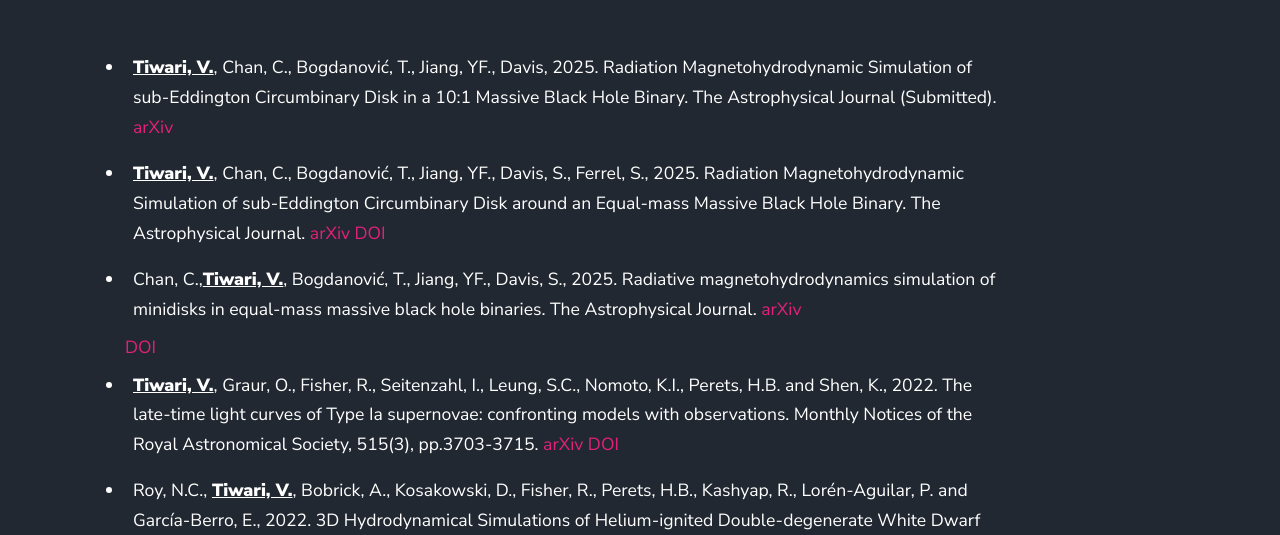
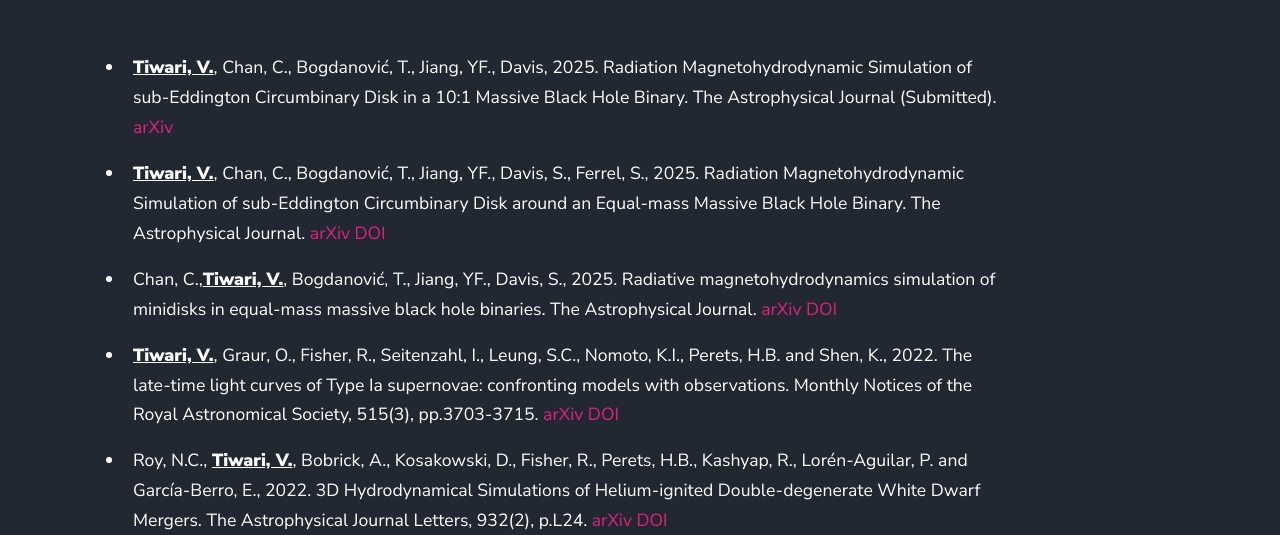
Before and after one commit to vishaltiwari/vishaltiwari.github.io, a plain HTML site: page pubs.html in a window 1280 px wide. Shown: the part 252-787 px from the top of the page. Drawn offline with nearby package versions, Linux system fonts and the light colour scheme; files whose address does not match are found by name.

Commit message:
Update pubs.html

```diff
--- a/pubs.html
+++ b/pubs.html
@@ -103,7 +103,7 @@
               <ul>
 			  <li class="text-white p-2"><strong><b><u>Tiwari, V.</u></b></strong>, Chan, C., Bogdanović, T., Jiang, YF., Davis, 2025. Radiation Magnetohydrodynamic Simulation of sub-Eddington Circumbinary Disk in a 10:1 Massive Black Hole Binary. The Astrophysical Journal (Submitted). <a href="https://arxiv.org/abs/2510.13955">arXiv</a> </li>
 	        <li class="text-white p-2"><strong><b><u>Tiwari, V.</u></b></strong>, Chan, C., Bogdanović, T., Jiang, YF., Davis, S., Ferrel, S., 2025. Radiation Magnetohydrodynamic Simulation of sub-Eddington Circumbinary Disk around an Equal-mass Massive Black Hole Binary. The Astrophysical Journal. <a href="https://arxiv.org/abs/2502.18584">arXiv</a> <a href="https://iopscience.iop.org/article/10.3847/1538-4357/add408">DOI</a> </li>
-	        <li class="text-white p-2">Chan, C.,<strong><b><u>Tiwari, V.</u></b></strong>, Bogdanović, T., Jiang, YF., Davis, S., 2025. Radiative magnetohydrodynamics simulation of minidisks in equal-mass massive black hole binaries. The Astrophysical Journal. <a href="https://arxiv.org/abs/2505.02919">arXiv</a> </li> <a href="https://iopscience.iop.org/article/10.3847/1538-4357/adf4c9">DOI</a>
+	        <li class="text-white p-2">Chan, C.,<strong><b><u>Tiwari, V.</u></b></strong>, Bogdanović, T., Jiang, YF., Davis, S., 2025. Radiative magnetohydrodynamics simulation of minidisks in equal-mass massive black hole binaries. The Astrophysical Journal. <a href="https://arxiv.org/abs/2505.02919">arXiv</a> <a href="https://iopscience.iop.org/article/10.3847/1538-4357/adf4c9">DOI</a> </li>
                 <li class="text-white p-2"><strong><b><u>Tiwari, V.</u></b></strong>, Graur, O., Fisher, R., Seitenzahl, I., Leung, S.C., Nomoto, K.I., Perets, H.B. and Shen, K., 2022. The late-time light curves of Type Ia supernovae: confronting models with observations. Monthly Notices of the Royal Astronomical Society, 515(3), pp.3703-3715. <a href="https://arxiv.org/abs/2206.02812">arXiv</a> <a href="https://academic.oup.com/mnras/article-abstract/515/3/3703/6611699?redirectedFrom=fulltext">DOI</a> </li>
                 <li class="text-white p-2">Roy, N.C., <strong><b><u>Tiwari, V.</u></b></strong>, Bobrick, A., Kosakowski, D., Fisher, R., Perets, H.B., Kashyap, R., Lorén-Aguilar, P. and García-Berro, E., 2022. 3D Hydrodynamical Simulations of Helium-ignited Double-degenerate White Dwarf Mergers. The Astrophysical Journal Letters, 932(2), p.L24.<a href="https://arxiv.org/abs/2204.09683"> arXiv</a> <a href="https://iopscience.iop.org/article/10.3847/2041-8213/ac75e7/meta">DOI</a> </li>
              </ul>
```
